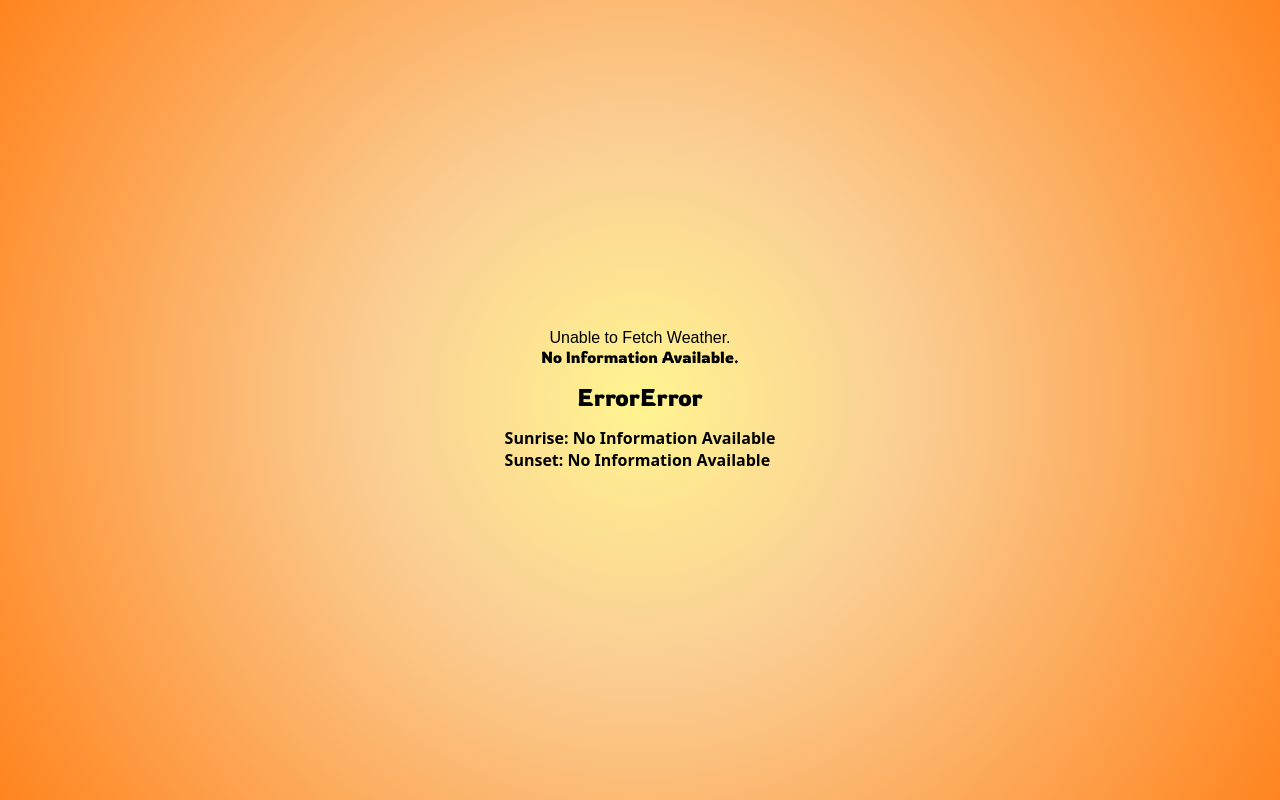
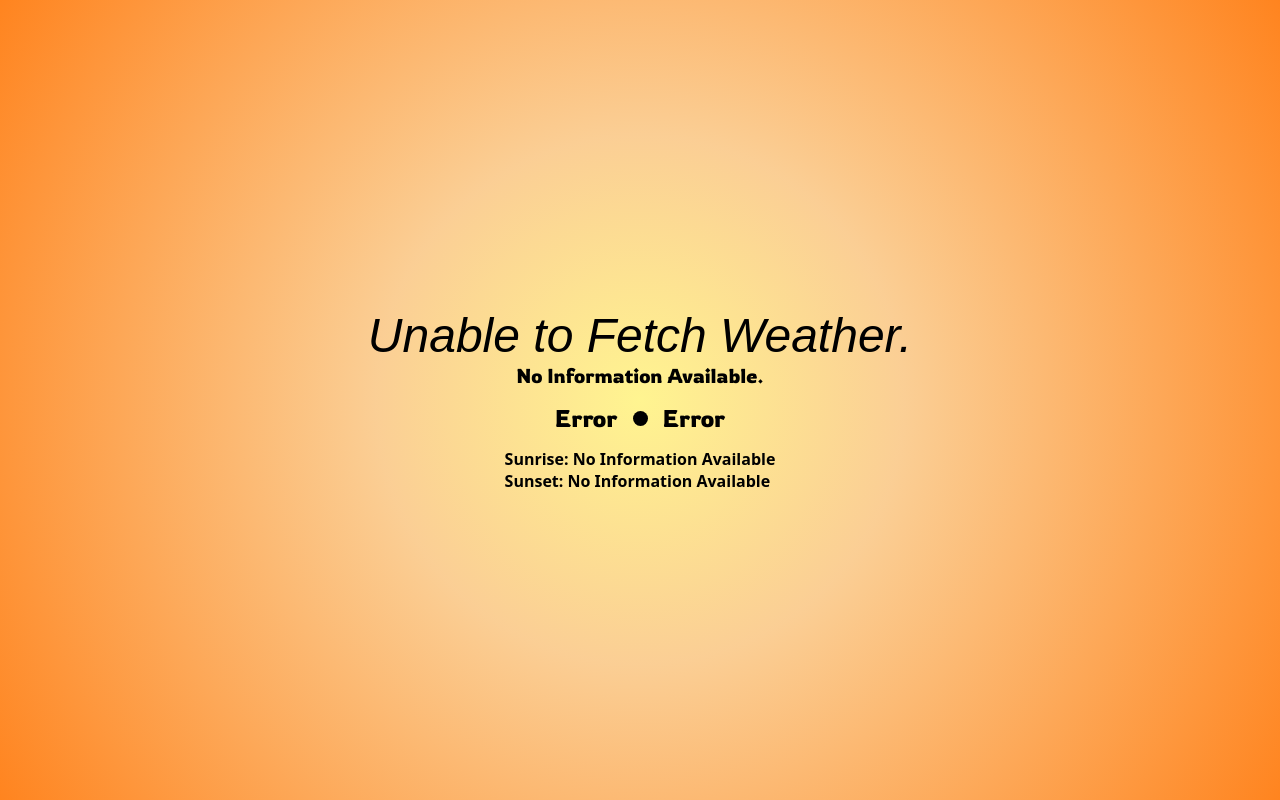
Before and after one commit to rojanjn/NowCast, a plain HTML site: page index.html in a window 1280 px wide. Drawn offline with Linux system fonts and the light colour scheme; a web font is replaced by a local one.

Commit message:
style: enhance weather section styles and add missing class definitions

```diff
--- a/style.css
+++ b/style.css
@@ -13,6 +13,8 @@ body {
 
 #location {
     font-family: "Rammetto One", sans-serif;
+    font-size: 3rem;
+    font-style: italic;
 }
 
 .info {
@@ -33,9 +35,22 @@ body {
             rgb(255, 132, 31) 100%);
 }
 
-.weather{
+.weather {
     display: flex;
     align-items: center;
     margin: 15px 0;
     font-size: 1.5rem;
 }
+
+.desc {
+    font-size: 1.25rem;
+    text-transform: capitalize;
+}
+
+.circle {
+    background-color: black;
+    border-radius: 50px;
+    height: 15px;
+    width: 15px;
+    margin: 0 15px;
+}
```
